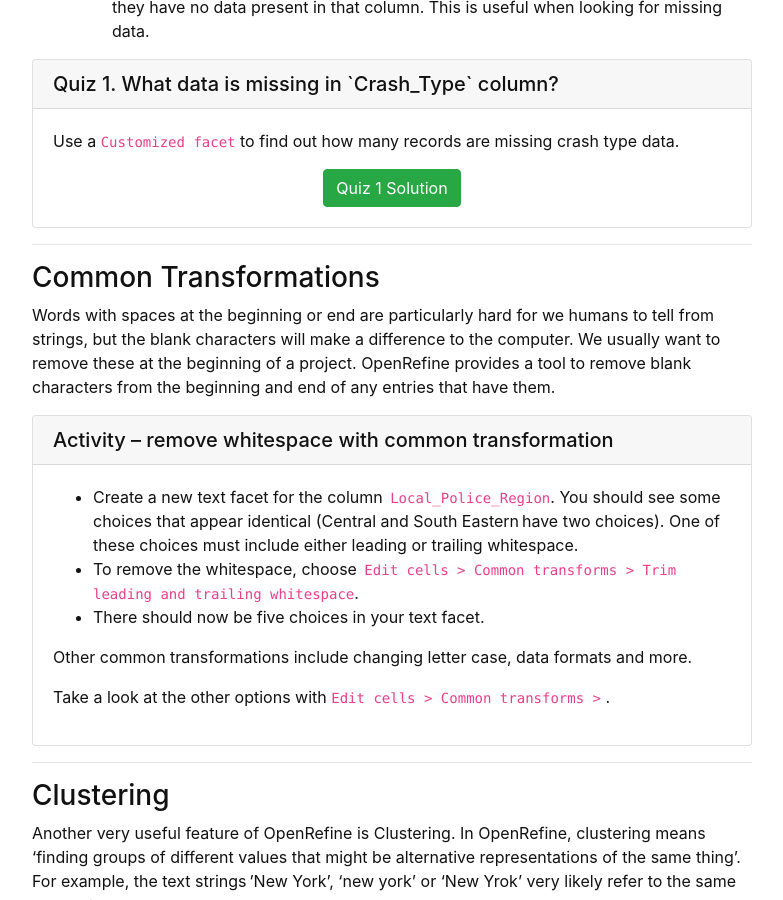
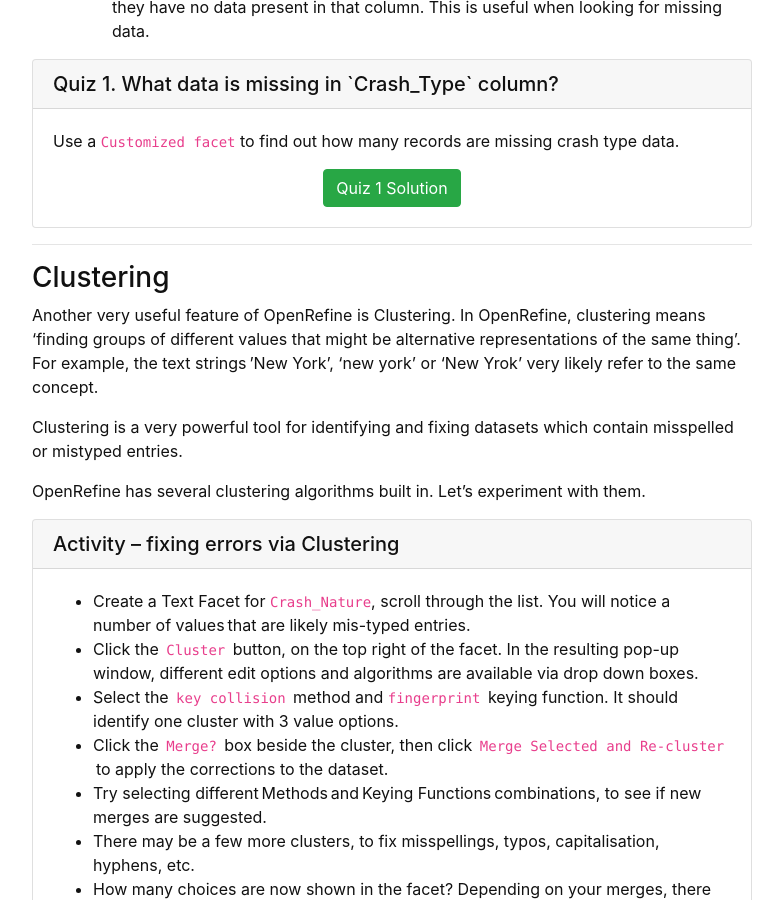
Before and after one commit to GULibrarySandbox/intro-data-wrangle, a Jekyll site: the page built from content/4-lesson.md, in a window 1280 px wide and 900 px high, scrolled down 2580 px. Shown: the whole window, without its empty margins (248-1031 px from the left). Built offline with Jekyll 4.4.1, drawn with Linux system fonts in a browser that asks for light colours.

Commit message:
Update 4-lesson.md
Removed common transformations activity.

```diff
--- a/content/4-lesson.md
+++ b/content/4-lesson.md
@@ -86,21 +86,6 @@ Result 13" %}{% endcapture %} {% include card.md header="Quiz 1. What data is mi
 
 --------
 
-### Common Transformations
-
-Words with spaces at the beginning or end are particularly hard for we humans to tell from strings, but the blank characters will make a difference to the computer. We usually want to remove these at the beginning of a project.  OpenRefine provides a tool to remove blank characters from the beginning and end of any entries that have them.
-
-{% capture text %}
-- Create a new text facet for the column  `Local_Police_Region`. You should see some choices that appear identical (Central and South Eastern have two choices). One of these choices must include either leading or trailing whitespace.
-- To remove the whitespace, choose  `Edit cells > Common transforms > Trim leading and trailing whitespace`.
-- There should now be five choices in your text facet.
-
-Other common transformations include changing letter case, data formats and more.
-
-Take a look at the other options with  `Edit cells > Common transforms >` .{% endcapture %} {% include card.md header="Activity – remove whitespace with common transformation" text=text %}
-
---------
-
 ### Clustering
 
 Another very useful feature of OpenRefine is Clustering.  In OpenRefine, clustering means 'finding groups of different values that might be alternative representations of the same thing'. For example, the text strings 'New York', 'new york'  or 'New Yrok' very likely refer to the same concept.
```
